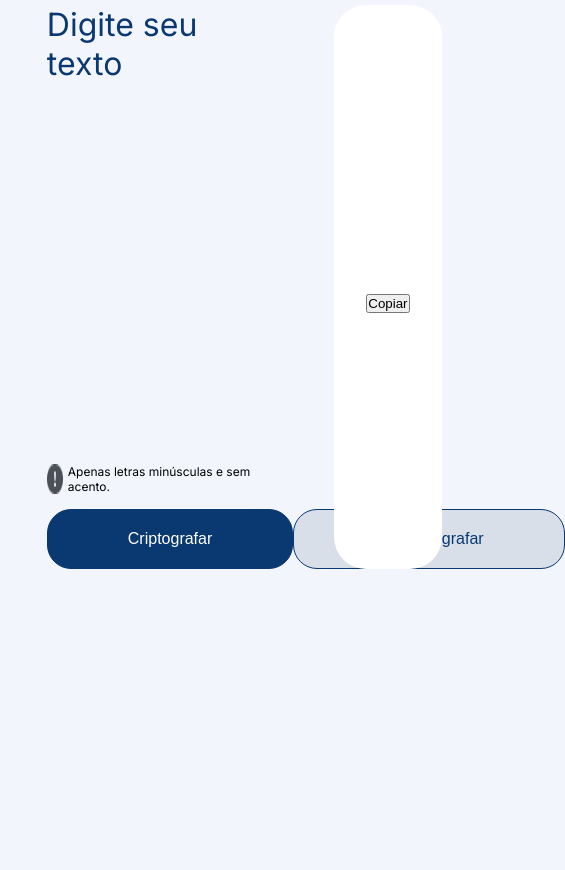
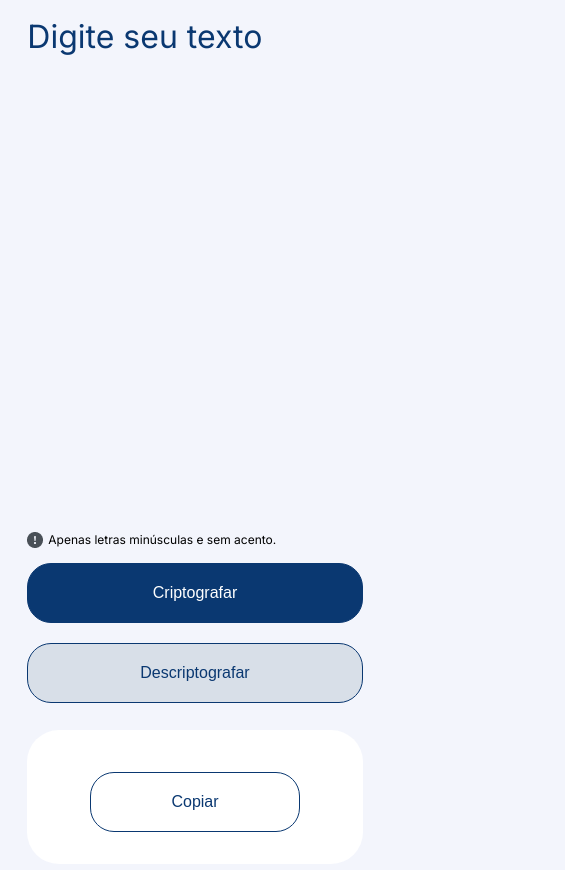
Before and after one commit to lanussehelena/decodificador-de-texto, a plain HTML site: page index.html in a window 390 px wide. Both pictures are taken after a click on the button "Criptografar". Shown: the part 78-948 px from the top of the page, 565 px wide, since content can reach past the window. Before the commit the page ends 844 px from the top, so only its background shows below. Drawn offline with Linux system fonts and the light colour scheme.

Commit message:
Configuração responsividade

```diff
--- a/index.html
+++ b/index.html
@@ -8,7 +8,9 @@
 </head>
 <body>
     <header class="cabecalho">
-        <img src="./imagens/logo.png" alt="Logomarca">
+        <a href="./">
+            <img src="./imagens/logo.png" alt="Logomarca">
+        </a>
     </header>
     <main class="conteudo">
         <section class="conteudo_principal">
--- a/script.js
+++ b/script.js
@@ -34,35 +34,8 @@ botaoCriptografar.addEventListener("click", () => {
 });
 
 botaoDescriptografar.addEventListener("click", () => {
-    criptografia(mapeamentoInverso, valorTextoCripto)
+    criptografia(mapeamentoInverso, texto.value)
 });
-
-
-// function criptografar() {
-//     const mapeamentoChaves = Object.keys(mapeamento);
-//     let textoCriptografado = texto.value;
-//     mapeamentoChaves.forEach(element => {
-//         textoCriptografado = textoCriptografado.replaceAll(element, (match) => {
-//           return mapeamento[match]
-//         });
-//     });
-//     valorTextoCripto = textoCriptografado;
-//     subtituirParagrafo.innerHTML = textoCriptografado;
-//     subtituirConteudo();
-// }
-
-// function descriptografar() {
-//     const mapeamentoChaves = Object.keys(mapeamentoInverso);
-//     let textoDescriptografado = valorTextoCripto;
-//     mapeamentoChaves.forEach(element => {
-//         textoDescriptografado = textoDescriptografado.replaceAll(element, (match) => {
-//           return mapeamentoInverso[match]
-//         });
-//     });
-//     valorTextoCripto = textoDescriptografado;
-//     subtituirParagrafo.innerHTML = textoDescriptografado;
-//     subtituirConteudo();
-// }
 
 function subtituirConteudo() {
     subtituirConteudoImg.classList.add("esconder-conteudo");
--- a/style/style.css
+++ b/style/style.css
@@ -78,6 +78,7 @@ body {
 .botoes {
     display: flex;
     justify-content: space-around;
+    margin-bottom: 5%;
 }
 
 .botao-criptografar {
@@ -143,6 +144,14 @@ body {
 
 .botao-copiar {
     display: none;
+    background-color: var(--cor-002);
+    color: var(--cor-001);
+    font-size: 1rem;
+    padding: 20px 80px;
+    border: solid 1px var(--cor-001);
+    border-radius: 24px;
+    cursor: pointer;
+    align-items: flex-end;
 }
 
 .esconder-conteudo {
@@ -152,3 +161,44 @@ body {
 .mostrar-conteudo {
     display: block;
 }
+
+@media (max-width: 800px) {
+    .cabecalho{
+        margin-left: -10;
+    }
+    .conteudo {
+        display: flex;
+        flex-direction: column;
+        padding: 7%;
+        gap: 10px;
+    }
+    .conteudo_principal {
+        margin: 0px;
+        width: 100%;
+    }
+    .area-texto {
+        height: 500px;
+    }
+    .botoes {
+        display: flex;
+        justify-content: space-between;
+    }
+    .conteudo-texto-criptografado {
+        box-sizing: border-box;
+        width: 100%;
+        min-height: 0px;
+        gap: 10px;
+        text-align: center;
+    }
+    .conteudo-texto-criptografado img {
+        display: none;
+    }
+}
+
+@media (max-width: 400px) {
+    .botoes {
+        display: flex;
+        flex-direction: column;
+        gap: 20px;
+    }
+}
```
